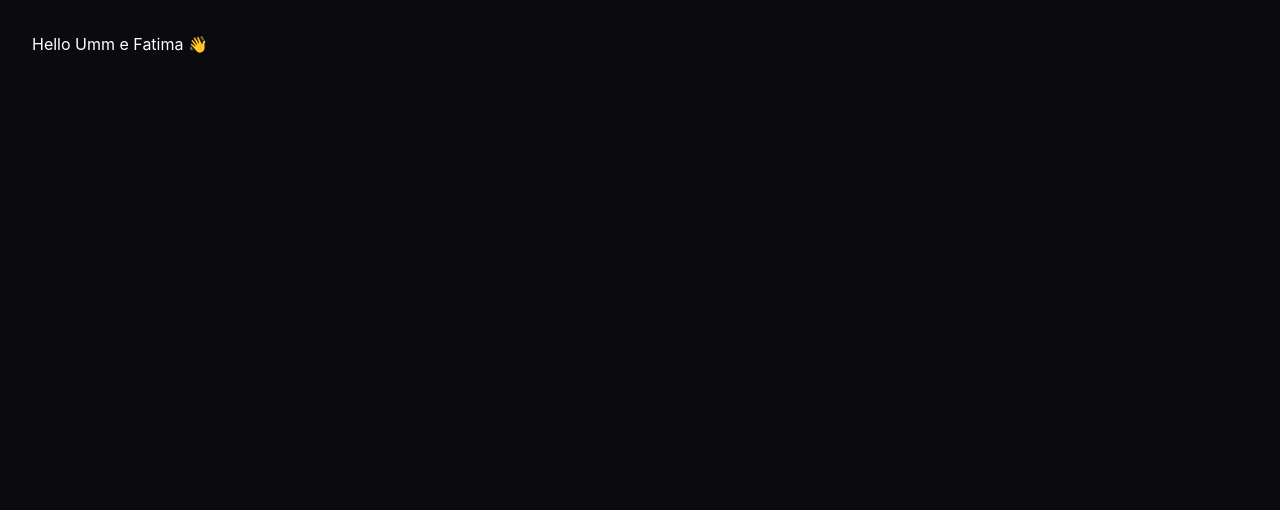
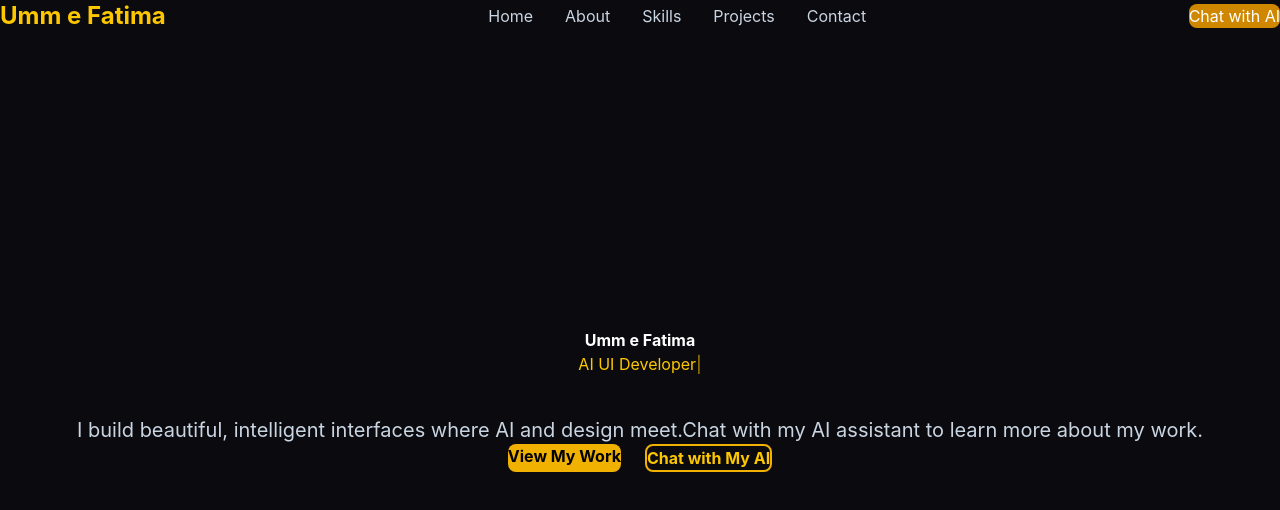
Before and after one commit to Umm-e-Fatima/portfolio, a React app: page / in a window 1280 px wide. Shown: the top 510 px of the page. Built offline with nearby package versions, Linux system fonts and the light colour scheme; the HTML template or start-up script is replaced by a standard one.

Commit message:
Added glass effect to NavBar and added Hero section

```diff
--- a/src/App.jsx
+++ b/src/App.jsx
@@ -1,11 +1,11 @@
-function App() {
-  return (
+import Navbar from './components/Navbar'
+import Hero from './components/Hero'
+function App(){
+  return(
     <main>
-      <h1 style={{ color: 'white', padding: '2rem' }}>
-        Hello Umm e Fatima 👋
-      </h1>
+      <Navbar />
+      <Hero/>
     </main>
   )
 }
-
 export default App
--- a/src/components/Hero.jsx
+++ b/src/components/Hero.jsx
@@ -0,0 +1,67 @@
+import {useState,useEffect} from 'react'
+import {motion} from 'framer-motion'
+
+function Hero(){
+    const[displayText,setDisplayText]=useState('')
+    const fullText='AI UI Developer'
+    const [index,setIndex]=useState(0)
+    useEffect(()=>{
+        if(index<fullText.length){
+            const timer=setTimeout(()=>{
+                setDisplayText(displayText+fullText[index])
+                setIndex(index+1)
+            },100)
+            return()=>clearTimeout(timer)
+        }
+    },[index,displayText,fullText])
+    return (
+        <section id="hero" className="min-h-screen bg-[#0a0a0f] pt-20 px-6 flex items-center justify-center">
+            <div className="max-w-4x1 text-center">
+                {/* main heading */}
+                <motion.h1
+                    initial={{opacity:0,y:20}}
+                    animate={{opacity:1,y:0}}
+                    transition={{duration:0.8,delay:0.2}}
+                    className="text-6x1 md:text-7x1 font-bold text-white mb-4"
+                >Umm e Fatima</motion.h1>
+                {/* Typewriter Title */}
+                <motion.h2
+                    initial={{opacity:0}}
+                    animate={{opacity:1}}
+                    transition={{duration:0.8,delay:0.4}}
+                    className="text-4x1 md:text-5x1 fot-bold text-yellow-400 mb-6 h-16"
+                >
+                    {displayText}
+                    <span className="animate-pulse">|</span>
+                </motion.h2>
+                {/* Tagline */}
+                <motion.p
+                    initial={{opacity:0,y:20}}
+                    animate={{opacity:1,y:0}}
+                    transition={{duration:0.8,delay:0.6}}
+                    className="text-xl text-slate-300 mb-12 max-w-2x1 mx-auto"
+                >
+                    I build beautiful, intelligent interfaces where AI and design meet.Chat with my AI assistant to learn more about my work.
+                </motion.p>
+                {/* CTA buttons */}
+                <motion.div
+                    initial={{opacity:0,y:20}}
+                    animate={{opacity:1,y:0}}
+                    transition={{duration:0.8,delay:0.8}}
+                    className="flex gap-6 justify-center flex-wrap"
+                    >
+                        <a
+                        href="#projects"
+                        className="bg-yellow-500 hover:bg-yellow-600 text-black font-bold px-8 py-3 rounded-lg transition-all duration-200 transform hover:scale-105"
+                        >
+                            View My Work
+                        </a>
+                        <button
+                            className="border-2 border-yellow-500 text-yellow-400 hover:bg-yellow-500/10 font-bold px-8 py-3 rounded-lg transition-all duration-200"
+                            >Chat with My AI</button>
+                    </motion.div>
+            </div>
+        </section>
+    )
+}
+export default Hero
--- a/src/components/Navbar.jsx
+++ b/src/components/Navbar.jsx
@@ -0,0 +1,58 @@
+import { useState, useEffect } from 'react'
+import { motion } from 'framer-motion'
+
+function Navbar() {
+  const [scrolled, setScrolled] = useState(false)
+
+  useEffect(() => {
+    const handleScroll = () => {
+      if (window.scrollY > 50) {
+        setScrolled(true)
+      } else {
+        setScrolled(false)
+      }
+    }
+
+    window.addEventListener('scroll', handleScroll)
+
+    return () => {
+      window.removeEventListener('scroll', handleScroll)
+    }
+  }, [])
+
+  return (
+    <motion.nav
+      initial={{ opacity: 0, y: -20 }}
+      animate={{ opacity: 1, y: 0 }}
+      transition={{ duration: 0.6 }}
+      className={`fixed top-0 left-0 w-full z-50 px-6 py-4 flex items-center justify-between transition-all duration-300 ${
+        scrolled
+          ? 'bg-[#0a0a0f]/80 backdrop-blur-md border-b border-yellow-900/30'
+          : 'bg-transparent'
+      }`}
+    >
+
+      {/* Logo */}
+      <span className="text-2xl font-bold text-yellow-400">
+        Umm e Fatima
+      </span>
+
+      {/* Nav Links */}
+      <ul className="flex gap-8 list-none">
+        <li><a href="#hero" className="text-slate-300 hover:text-yellow-400 transition-colors duration-200">Home</a></li>
+        <li><a href="#about" className="text-slate-300 hover:text-yellow-400 transition-colors duration-200">About</a></li>
+        <li><a href="#skills" className="text-slate-300 hover:text-yellow-400 transition-colors duration-200">Skills</a></li>
+        <li><a href="#projects" className="text-slate-300 hover:text-yellow-400 transition-colors duration-200">Projects</a></li>
+        <li><a href="#contact" className="text-slate-300 hover:text-yellow-400 transition-colors duration-200">Contact</a></li>
+      </ul>
+
+      {/* Chat Button */}
+      <button className="bg-yellow-600 hover:bg-yellow-700 text-white px-4 py-2 rounded-lg transition-colors duration-200">
+        Chat with AI
+      </button>
+
+    </motion.nav>
+  )
+}
+
+export default Navbar
```
